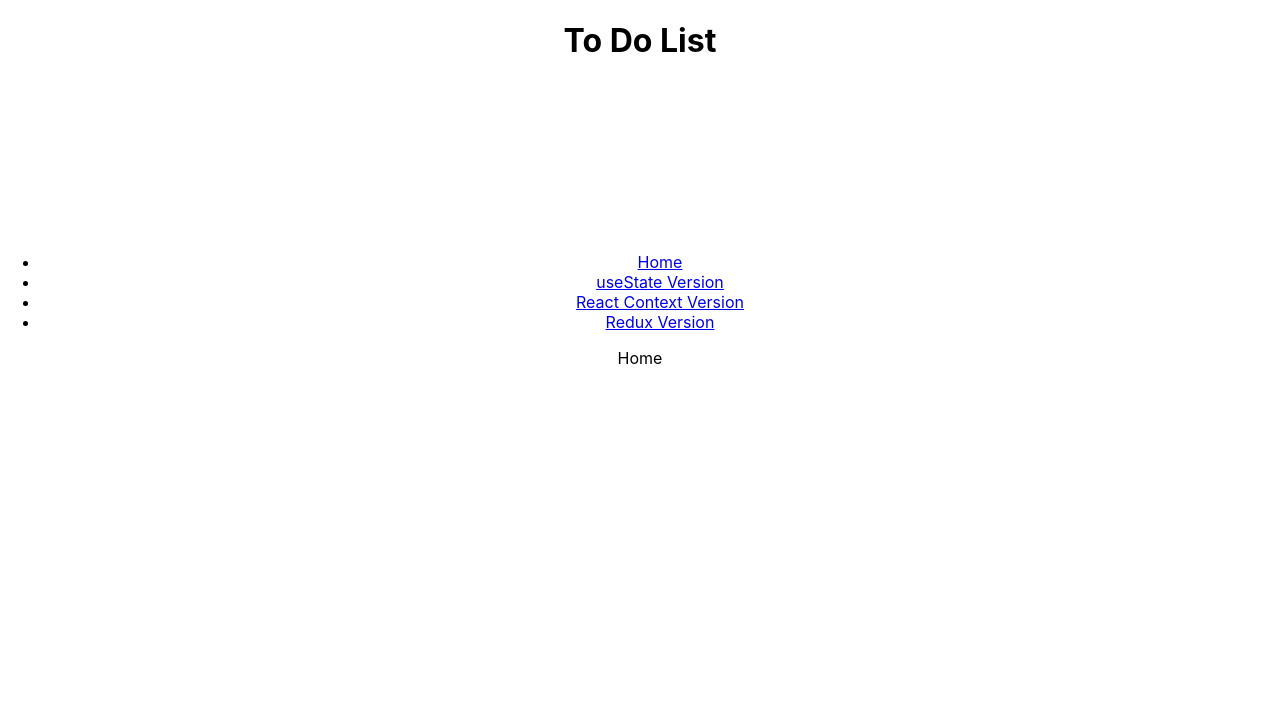
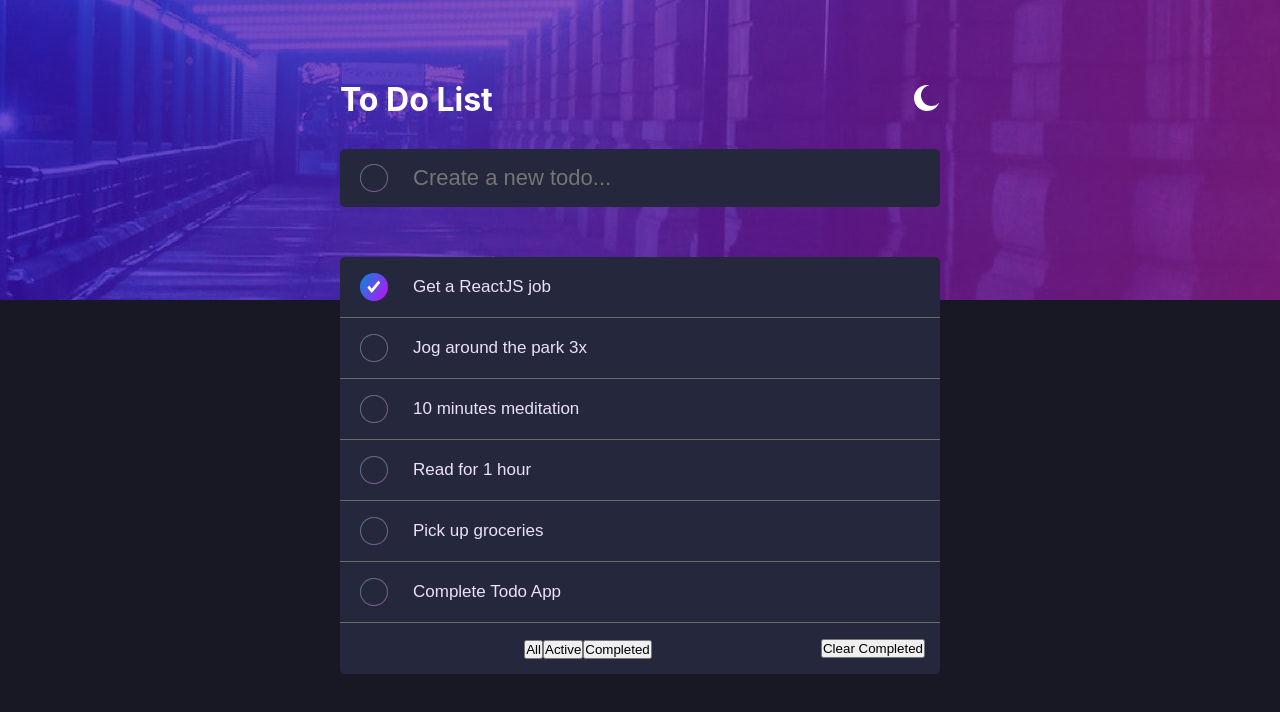
Before and after one commit to ros1k/todo-app-main, a React (Create React App) app: page / in a window 1280 px wide. Shown: the top 712 px of the page. Built offline with nearby package versions, Linux system fonts and the light colour scheme.

Commit message:
started working on useState version

```diff
--- a/src/App.css
+++ b/src/App.css
@@ -1,38 +1,12 @@
 .App {
   text-align: center;
+  min-height: 100vh;
 }
-
-.App-logo {
-  height: 40vmin;
-  pointer-events: none;
+.dark__theme{
+  background-color: #181824;
+  color:white;
 }
-
-@media (prefers-reduced-motion: no-preference) {
-  .App-logo {
-    animation: App-logo-spin infinite 20s linear;
-  }
+.light__theme{
+  background-color: white;
+  color:black;
 }
-
-.App-header {
-  background-color: #282c34;
-  min-height: 100vh;
-  display: flex;
-  flex-direction: column;
-  align-items: center;
-  justify-content: center;
-  font-size: calc(10px + 2vmin);
-  color: white;
-}
-
-.App-link {
-  color: #61dafb;
-}
-
-@keyframes App-logo-spin {
-  from {
-    transform: rotate(0deg);
-  }
-  to {
-    transform: rotate(360deg);
-  }
-}
--- a/src/App.js
+++ b/src/App.js
@@ -1,20 +1,28 @@
-import React from "react";
+import React, { useState } from "react";
 import './App.css';
 
 import { Routes, Route } from 'react-router-dom';
 import UseStateVersion from './pages/UseStateVersion'
 import ReduxVersion from './pages/ReduxVersion'
 import ReactContextVersion from "./pages/ReactContextVersion";
-import Home from './pages/Home.jsx'
+
 import Layout from "./Layout";
 
+
 const App = () => {
+  const [Theme, setTheme] = useState('dark');
+
+  const ChangeTheme = () => {
+    Theme === 'dark' ? setTheme('light') : setTheme('dark')
+  }
+
   return (
-    <div className="App">
-      <Layout>
+    <div className={Theme === "dark" ? "App dark__theme" : "App light__theme"} >
+      <Layout
+        currentTheme={Theme}
+        changeTheme={ChangeTheme}>
         <Routes>
-          <Route path="/" element={<Home />} />
-          <Route path="useStateVersion" element={<UseStateVersion />} />
+          <Route path="/" element={<UseStateVersion />} />
           <Route path="reactContextVersion" element={<ReactContextVersion />} />
           <Route path="reduxVersion" element={<ReduxVersion />} />
         </Routes>
--- a/src/Layout/index.jsx
+++ b/src/Layout/index.jsx
@@ -1,20 +1,35 @@
+
+import { useEffect } from 'react'
 
 import { Link } from 'react-router-dom'
 
-const Layout = ({children}) => {
-  return (
-    <div className="layout--wrapper">
+import './layout.css'
+import Moon from '../images/icon-moon.svg'
+import Sun from '../images/icon-sun.svg'
+import DarkBg from '../images/bg-desktop-dark.jpg'
+import LightBg from '../images/bg-desktop-light.jpg'
+
+const Layout = ({children,changeTheme,currentTheme}) => {
 
 
-        <header>
+  useEffect(() => {
+
+  },[])
+
+  return (
+    <div className="layout--wrapper" >
+        <div className="layout__bg" style={{backgroundImage:`Url(${currentTheme ==='dark'? DarkBg : LightBg})`}}></div>
+        <div className="layout__container">
+          <header className='to-do__header'>
               <h1> To Do List </h1>
-            <svg></svg>
+              <button
+                className='theme__button'
+                onClick={(changeTheme)}
+                >
+                <img src={currentTheme === 'dark' ? Moon : Sun} alt="" />
+              </button>
           </header>
-
-        <ul>
-            <li>
-            <Link to="/">Home</Link>
-            </li>
+          {/* <ul>
               <li>
               <Link to="useStateVersion">useState Version</Link>
               </li>
@@ -24,8 +39,9 @@ const Layout = ({children}) => {
               <li>
               <Link to="reduxVersion">Redux Version</Link>
               </li>
-        </ul>
+          </ul> */}
           {children}
+      </div>
     </div>
 
   )
--- /dev/null
+++ b/src/Layout/layout.css
@@ -0,0 +1,24 @@
+.theme__button{
+    background-color: transparent;
+    border: none;
+    cursor: pointer;
+}
+.layout__container{
+    max-width: 600px;
+    margin: 0 auto;
+    padding-bottom: 100px;
+}
+.layout__bg{
+    width: 100%;
+    height: 300px;
+    background-size: cover;
+
+}
+
+.to-do__header{
+    display:flex;
+    justify-content: space-between;
+    align-items: center;
+    margin-top: -220px;
+    margin-bottom: 30px;
+}
--- /dev/null
+++ b/src/components/SingleTask.jsx
@@ -0,0 +1,24 @@
+
+import './singleTask.css'
+import cross from '../images/icon-cross.svg'
+import check from '../images/icon-check.svg'
+
+
+
+const SingleTask = ({task,isCompleted,handleClickTask}) => {
+
+
+    return (
+        <li className={`single-task ` + (isCompleted ? "completed" : "")}>
+            <button className='task__wrapper' onClick={(e) => { handleClickTask(task) }}>
+                <span className="fake__checkbox">
+                    <img src={check} alt="" />
+                </span>
+                <p className="task">{task}</p>
+            </button>
+            <button className="delete__task"><img src={cross} alt="" /></button>
+        </li>
+    )
+}
+
+export default SingleTask
--- /dev/null
+++ b/src/components/singleTask.css
@@ -0,0 +1,101 @@
+.single-task{
+    background-color: #25273C;
+    border-bottom:1px solid dimgray;
+    list-style-type: none;
+    padding: 10px;
+    width: 100%;
+    display: flex;
+    justify-content: space-between;
+    align-items: center;
+}
+.task__wrapper{
+    width: 100%;
+    display: flex;
+    align-items: center;
+    background-color: transparent;
+    border:none;
+    justify-content: flex-start;
+    cursor: pointer;
+}
+.task__wrapper .task{
+    font-size:17px;
+    color:#EBE1F6;
+}
+.task__wrapper .fake__checkbox{
+    display: flex;
+    margin: 0 25px 0 10px;
+    position: relative;
+    overflow: hidden;
+    border-radius: 50%;
+    background: rgb(0,141,215);
+    background: linear-gradient(120deg, rgba(0,141,215,1) 0%, rgba(197,10,252,1) 100%);
+    width: 28px;
+    height: 28px;
+    display: flex;
+    justify-content: center;
+    align-items: center;
+    transition: all 0.2s ease;
+}
+.task__wrapper .fake__checkbox img{
+    opacity:0;
+    transition: all 0.2s ease;
+}
+.task__wrapper .fake__checkbox::after{
+    position: absolute;
+    content:"";
+    width: 26px;
+    height: 26px;
+    top: 1px;
+    left: 1px;
+    border-radius: 50%;
+    z-index: 2;
+    transition: all 0.2s ease;
+    background:#25273C;
+}
+.task__wrapper .fake__checkbox::before{
+    position: absolute;
+    content:"";
+    height: 28px;
+    width: 28px;
+    top:0;
+    left:0;
+    opacity:1;
+    transition: all 0.2s ease;
+    border-radius: 50%;
+    background-color: dimgray;
+    z-index: 1;
+}
+.task__wrapper .fake__checkbox::after{
+   opacity: 1;
+}
+.delete__task{
+    display: flex;
+    background-color: transparent;
+    border:none;
+    overflow: hidden;
+    position: relative;
+    width: 40px;
+    height: 40px;
+    cursor: pointer;
+}
+.delete__task img{
+    position: absolute;
+    top:10px;
+    right:-100%;
+    transition: all 0.2s ease;
+}
+.single-task:hover .fake__checkbox::before{
+    opacity:0;
+}
+
+.single-task:hover .delete__task img{
+    right:10px;
+}
+.single-task.completed .fake__checkbox img{
+    opacity: 1;
+    z-index: 10;
+}
+.single-task.completed .fake__checkbox::before,
+.single-task.completed .fake__checkbox::after{
+    opacity:0;
+}
--- a/src/index.css
+++ b/src/index.css
@@ -1,10 +1,15 @@
+*{
+  padding: 0;
+  margin: 0;
+  box-sizing: border-box;
+}
 body {
-  margin: 0;
   font-family: -apple-system, BlinkMacSystemFont, 'Segoe UI', 'Roboto', 'Oxygen',
     'Ubuntu', 'Cantarell', 'Fira Sans', 'Droid Sans', 'Helvetica Neue',
     sans-serif;
   -webkit-font-smoothing: antialiased;
   -moz-osx-font-smoothing: grayscale;
+
 }
 
 code {
--- a/src/pages/UseStateVersion.jsx
+++ b/src/pages/UseStateVersion.jsx
@@ -1,8 +1,91 @@
-import React from 'react'
+import { useState } from 'react'
+ import SingleTask from '../components/SingleTask'
+import './useStateVersion.css'
+import check from '../images/icon-check.svg'
+import cross from '../images/icon-cross.svg'
+import { useRef } from 'react'
+import { useEffect } from 'react'
+
+
+const exampleTaskList = [
+  { task: "Get a ReactJS job", isCompleted: true },
+  { task: "Jog around the park 3x", isCompleted: false },
+  { task: "10 minutes meditation", isCompleted: false },
+  { task: "Read for 1 hour", isCompleted: false },
+  { task: "Pick up groceries", isCompleted: false },
+  { task: "Complete Todo App", isCompleted: false },
+]
+
 
 const UseStateVersion = () => {
+
+
+  const [TaskList, setTaskList] = useState(exampleTaskList)
+  const [showCurrentTasksList,setCurrentTasksList] = useState([]);
+  const taskInput = useRef(null);
+
+  const AddNewTask = () => {
+    const newTask = { task: taskInput.current.value,isCompleted: false }
+    setTaskList([newTask,...TaskList ])
+  }
+
+  const handleClickTask = (updateTask) =>{
+    console.log(updateTask)
+    const updateList = TaskList.map((element,i)=>{
+      if(updateTask === element.task){
+        element.isCompleted = !element.isCompleted;
+      }
+      return element
+    })
+
+    setTaskList(updateList)
+  }
+
+  const generateList = () =>{
+    const showCurrentTasksList = TaskList.map((e,i) =>{
+      return <SingleTask
+                key={i}
+                task={e.task}
+                isCompleted={e.isCompleted}
+                handleClickTask={handleClickTask} />
+    })
+    setCurrentTasksList(showCurrentTasksList)
+  }
+
+  useEffect(()=>{
+    generateList()
+  },[TaskList])
+
   return (
-    <div>UseStateVersion</div>
+    <div>
+      <div className='input__wrapper'>
+        <button className="fake__checkbox">
+          <img src={check} alt="" />
+        </button>
+
+        <input ref={taskInput}
+           onKeyPress={event => {
+            if (event.key === 'Enter') {
+              AddNewTask();
+            }
+          }}
+          type="text" placeholder='Create a new todo...'/>
+      </div>
+      <div className="tasks__list__wrapper">
+        <ul className="tasks__list">
+          {showCurrentTasksList}
+          <li className="task__list--options">
+            <span className="counter"></span>
+            <div className="filter">
+              <button className="show-all">All</button>
+              <button className="show-active">Active</button>
+              <button className="show-completed">Completed</button>
+            </div>
+            <button className="clear">Clear Completed</button>
+          </li>
+        </ul>
+      </div>
+    </div>
   )
 }
 
--- /dev/null
+++ b/src/pages/useStateVersion.css
@@ -0,0 +1,117 @@
+.input__wrapper{
+    width: 100%;
+    padding:15px 10px;
+    position: relative;
+    border-radius: 5px;
+    background-color: #25273C;
+    display: flex;
+
+
+}
+.input__wrapper input{
+    background-color: transparent;
+    border:none;
+    color:#EBE1F6;
+    min-height: 25px;
+    font-size:22px;
+}
+.input__wrapper input:focus,.input__wrapper input:active,.input__wrapper input:focus-visible{
+    border:none;
+    outline:none;
+}
+.input__wrapper .fake__checkbox{
+    display: flex;
+    margin: 0 25px 0 10px;
+    position: relative;
+    overflow: hidden;
+    border-radius: 50%;
+    background: rgb(0,141,215);
+    background: linear-gradient(120deg, rgba(0,141,215,1) 0%, rgba(197,10,252,1) 100%);
+    width: 28px;
+    height: 28px;
+    display: flex;
+    justify-content: center;
+    align-items: center;
+    transition: all 0.2s ease;
+    border:none;
+    cursor: pointer;
+}
+.input__wrapper .fake__checkbox img{
+    z-index: 10;
+    opacity:0;
+    transition: all 0.2s ease;
+}
+.input__wrapper .fake__checkbox::after{
+    position: absolute;
+    content:"";
+    width: 26px;
+    height: 26px;
+    top: 1px;
+    left: 1px;
+    border-radius: 50%;
+    z-index: 2;
+    transition: all 0.2s ease;
+    background:#25273C;
+}
+.input__wrapper .fake__checkbox::before{
+    position: absolute;
+    content:"";
+    height: 28px;
+    width: 28px;
+    top:0;
+    left:0;
+    opacity:1;
+    transition: all 0.2s ease;
+    border-radius: 50%;
+    background-color: dimgray;
+    z-index: 1;
+}
+.fake__checkbox:hover img{
+    opacity:1;
+}
+.input__wrapper:hover .fake__checkbox::before{
+    opacity:0;
+}
+
+/* .single-task.completed .fake__checkbox img{
+    opacity: 1;
+    z-index: 10;
+}
+.single-task.completed .fake__checkbox::before,
+.single-task.completed .fake__checkbox::after{
+    opacity:0;
+} */
+
+.fake__checkbox.completed{
+    background: rgb(0,141,215);
+    background: linear-gradient(120deg, rgba(0,141,215,1) 0%, rgba(197,10,252,1) 100%);
+}
+.fake__checkbox img{
+    width: 14px;
+    height: 14px;
+
+}
+.tasks__list{
+    list-style-type: none;
+    padding:0;
+    width: 100%;
+    border-radius: 10px;
+    margin-top: 50px;
+}
+
+.tasks__list li:first-child{
+    border-top-left-radius: 5px;
+    border-top-right-radius: 5px;
+}
+.tasks__list li:last-child{
+    border-bottom-left-radius: 5px;
+    border-bottom-right-radius: 5px;
+    border-color:transparent;
+    background-color: #25273C;
+    list-style-type: none;
+    width: 100%;
+    display: flex;
+    justify-content: space-between;
+    align-items: center;
+    padding:15px;
+}
```
Lines whose indentation alone changed are shown as unchanged.
